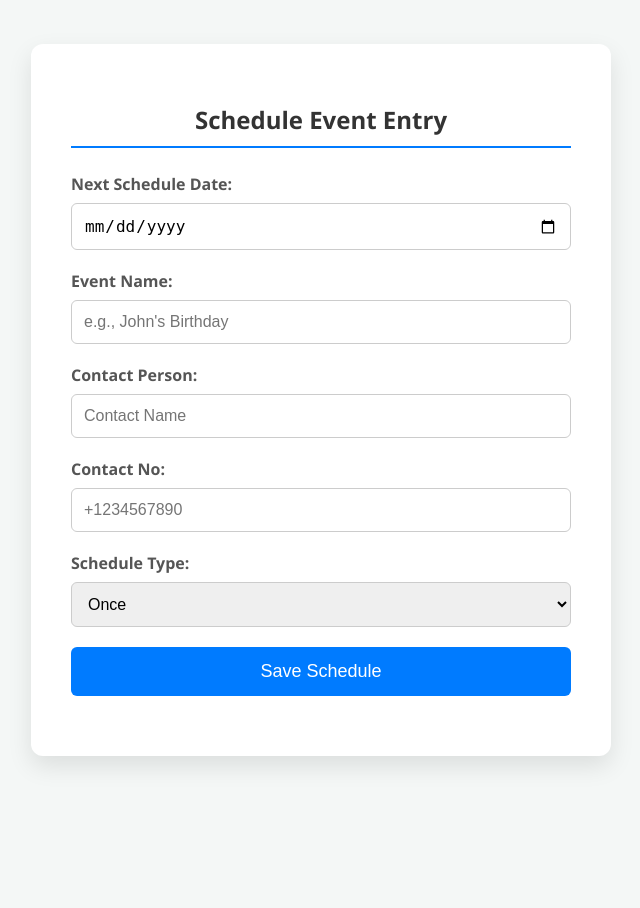
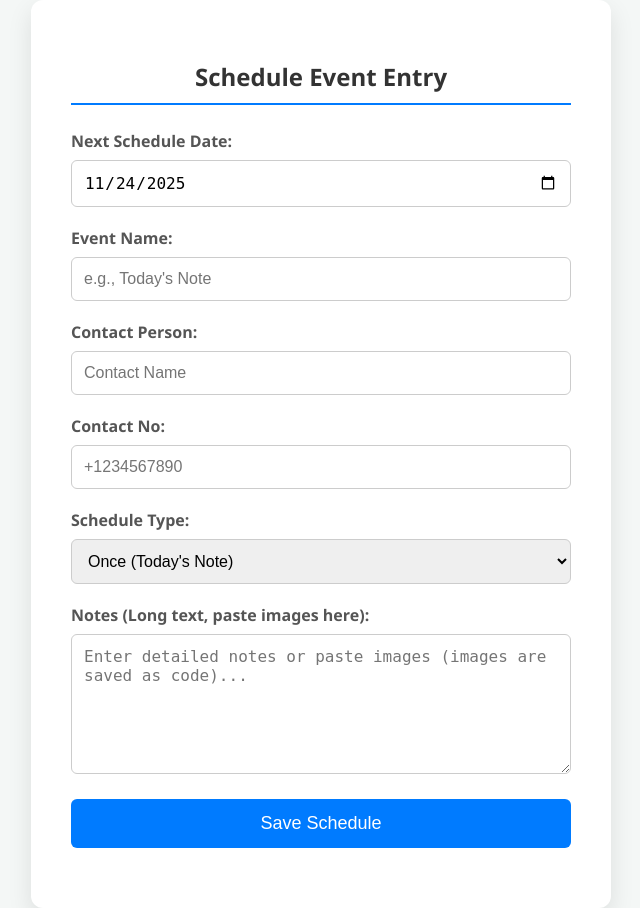
Before and after one commit to shaileshaml/autoapp, a PHP site: page /p1.php in a window 1280 px wide. Shown: the whole page, without its empty margins (319-959 px from the left). Before the commit the page ends 766 px from the top, so only its background shows below. Run offline with PHP 8.4, Linux system fonts and the light colour scheme; data that the repository does not hold is empty; some libraries are stand-ins or nearby versions.

Commit message:
Update p1.php

```diff
--- a/p1.php
+++ b/p1.php
@@ -1,6 +1,14 @@
 <?php
 if(1==2)
 {
+/*
+USE EventSchedulerDB;
+GO
+ALTER TABLE ScheduledEvents
+ADD Notes VARBINARY(MAX); -- Use VARBINARY(MAX) to store long base64 strings
+GO
+*/
+
 // (Same PHP connection and submission logic as before)
 // Remember to fill in your database credentials:
 $serverName = "your_server_name";
@@ -25,18 +33,22 @@ if ($_SERVER["REQUEST_METHOD"] == "POST") {
     $contactNo = filter_input(INPUT_POST, 'contact_no', FILTER_SANITIZE_STRING);
     $scheduleType = $_POST['schedule_type'];
     $periodInterval = ($scheduleType == 'Periodic') ? $_POST['period_interval'] : 'None';
+    // Notes field is now submitted as Base64 from JavaScript
+    $notesBase64 = $_POST['notes_base64'];
 
-    $tsql = "INSERT INTO ScheduledEvents (NextScheduleDate, EventName, ContactPerson, ContactNo, ScheduleType, PeriodInterval) VALUES (?, ?, ?, ?, ?, ?)";
+    $tsql = "INSERT INTO ScheduledEvents (NextScheduleDate, EventName, ContactPerson, ContactNo, ScheduleType, PeriodInterval, Notes) VALUES (?, ?, ?, ?, ?, ?, ?)";
 
     try {
         $stmt = $conn->prepare($tsql);
-        $stmt->execute([$nextScheduleDate, $eventName, $contactPerson, $contactNo, $scheduleType, $periodInterval]);
+        $stmt->execute([$nextScheduleDate, $eventName, $contactPerson, $contactNo, $scheduleType, $periodInterval, $notesBase64]);
         $message = "New record created successfully!";
     } catch (PDOException $e) {
         $message = "Error: " . $e->getMessage();
     }
 }
 }
+// Get today's date in YYYY-MM-DD format for default value
+$todayDate = date('Y-m-d');
 ?>
 
 <!DOCTYPE html>
@@ -46,86 +58,19 @@ if ($_SERVER["REQUEST_METHOD"] == "POST") {
     <meta name="viewport" content="width=device-width, initial-scale=1.0">
     <title>Attractive Schedule Event Form</title>
     <style>
-        /* CSS Styles for an attractive form */
-        body {
-            font-family: 'Segoe UI', Tahoma, Geneva, Verdana, sans-serif;
-            background-color: #f4f7f6;
-            display: flex;
-            justify-content: center;
-            align-items: center;
-            min-height: 100vh;
-            margin: 0;
-        }
-        .form-container {
-            background-color: #ffffff;
-            padding: 40px;
-            border-radius: 12px;
-            box-shadow: 0 10px 25px rgba(0, 0, 0, 0.1);
-            width: 100%;
-            max-width: 500px;
-        }
-        h2 {
-            color: #333;
-            margin-bottom: 25px;
-            text-align: center;
-            border-bottom: 2px solid #007bff;
-            padding-bottom: 10px;
-        }
-        .form-group {
-            margin-bottom: 20px;
-        }
-        label {
-            display: block;
-            margin-bottom: 8px;
-            color: #555;
-            font-weight: bold;
-        }
-        input, select {
-            width: 100%;
-            padding: 12px;
-            border: 1px solid #ccc;
-            border-radius: 6px;
-            box-sizing: border-box; /* Ensures padding doesn't affect width */
-            font-size: 16px;
-            transition: border-color 0.3s, box-shadow 0.3s;
-        }
-        input:focus, select:focus {
-            border-color: #007bff;
-            box-shadow: 0 0 5px rgba(0, 123, 255, 0.3);
-            outline: none;
-        }
-        .submit-btn {
-            background-color: #007bff;
-            color: white;
-            padding: 14px 20px;
-            border: none;
-            border-radius: 6px;
-            cursor: pointer;
-            width: 100%;
-            font-size: 18px;
-            transition: background-color 0.3s, transform 0.2s;
-        }
-        .submit-btn:hover {
-            background-color: #0056b3;
-            transform: translateY(-2px);
-        }
-        .message {
-            padding: 15px;
-            margin-bottom: 20px;
-            border-radius: 8px;
-            text-align: center;
-            font-weight: bold;
-        }
-        .success {
-            background-color: #d4edda;
-            color: #155724;
-            border: 1px solid #c3e6cb;
-        }
-        .error {
-            background-color: #f8d7da;
-            color: #721c24;
-            border: 1px solid #f5c6cb;
-        }
+        /* (CSS styles from previous response remain the same for general layout) */
+        body { font-family: 'Segoe UI', Tahoma, Geneva, Verdana, sans-serif; background-color: #f4f7f6; display: flex; justify-content: center; align-items: center; min-height: 100vh; margin: 0; }
+        .form-container { background-color: #ffffff; padding: 40px; border-radius: 12px; box-shadow: 0 10px 25px rgba(0, 0, 0, 0.1); width: 100%; max-width: 500px; }
+        h2 { color: #333; margin-bottom: 25px; text-align: center; border-bottom: 2px solid #007bff; padding-bottom: 10px; }
+        .form-group { margin-bottom: 20px; }
+        label { display: block; margin-bottom: 8px; color: #555; font-weight: bold; }
+        input, select, textarea { width: 100%; padding: 12px; border: 1px solid #ccc; border-radius: 6px; box-sizing: border-box; font-size: 16px; transition: border-color 0.3s, box-shadow 0.3s; }
+        input:focus, select:focus, textarea:focus { border-color: #007bff; box-shadow: 0 0 5px rgba(0, 123, 255, 0.3); outline: none; }
+        .submit-btn { background-color: #007bff; color: white; padding: 14px 20px; border: none; border-radius: 6px; cursor: pointer; width: 100%; font-size: 18px; transition: background-color 0.3s, transform 0.2s; }
+        .submit-btn:hover { background-color: #0056b3; transform: translateY(-2px); }
+        .message { padding: 15px; margin-bottom: 20px; border-radius: 8px; text-align: center; font-weight: bold; }
+        .success { background-color: #d4edda; color: #155724; border: 1px solid #c3e6cb; }
+        .error { background-color: #f8d7da; color: #721c24; border: 1px solid #f5c6cb; }
     </style>
     <script>
         // JavaScript to toggle visibility of the interval selection based on schedule type
@@ -137,6 +82,22 @@ if ($_SERVER["REQUEST_METHOD"] == "POST") {
             } else {
                 intervalGroup.style.display = "none";
             }
+        }
+
+        // Function to handle form submission and encode notes to Base64
+        function handleSubmit() {
+            const notesInput = document.getElementById('notes');
+            const base64Input = document.getElementById('notes_base64');
+
+            // Get the HTML content from the notes textarea
+            const notesContent = notesInput.value;
+
+            // Encode the string to Base64
+            // Note: window.btoa() is standard for Base64 encoding a string
+            base64Input.value = btoa(unescape(encodeURIComponent(notesContent)));
+
+            // The form will now submit the hidden input with the Base64 data
+            return true;
         }
     </script>
 </head>
@@ -150,15 +111,16 @@ if ($_SERVER["REQUEST_METHOD"] == "POST") {
             </div>
         <?php endif; ?>
 
-        <form method="post" action="<?php echo htmlspecialchars($_SERVER["PHP_SELF"]); ?>">
+        <form method="post" action="<?php echo htmlspecialchars($_SERVER["PHP_SELF"]); ?>" onsubmit="return handleSubmit()">
             <div class="form-group">
                 <label for="next_schedule_date">Next Schedule Date:</label>
-                <input type="date" id="next_schedule_date" name="next_schedule_date" required>
+                <!-- Default value set to today's date using PHP -->
+                <input type="date" id="next_schedule_date" name="next_schedule_date" value="<?php echo $todayDate; ?>" required>
             </div>
 
             <div class="form-group">
                 <label for="event_name">Event Name:</label>
-                <input type="text" id="event_name" name="event_name" placeholder="e.g., John's Birthday" required>
+                <input type="text" id="event_name" name="event_name" placeholder="e.g., Today's Note" required>
             </div>
 
             <div class="form-group">
@@ -173,13 +135,14 @@ if ($_SERVER["REQUEST_METHOD"] == "POST") {
 
             <div class="form-group">
                 <label for="schedule_type">Schedule Type:</label>
+                <!-- Default value set to 'Once' for a simple note -->
                 <select id="schedule_type" name="schedule_type" onchange="toggleInterval()">
-                    <option value="Once">Once</option>
+                    <option value="Once" selected>Once (Today's Note)</option>
                     <option value="Periodic">Periodic</option>
                 </select>
             </div>
 
-            <div class="form-group" id="interval_group">
+            <div class="form-group" id="interval_group" style="display: none;">
                 <label for="period_interval">Period Interval:</label>
                 <select id="period_interval" name="period_interval">
                     <option value="Yearly">Yearly (for birthdays)</option>
@@ -188,6 +151,14 @@ if ($_SERVER["REQUEST_METHOD"] == "POST") {
             </div>
 
             <div class="form-group">
+                <label for="notes">Notes (Long text, paste images here):</label>
+                <textarea id="notes" name="notes" rows="6" placeholder="Enter detailed notes or paste images (images are saved as code)..."></textarea>
+            </div>
+
+            <!-- Hidden input to store the Base64 version of the notes -->
+            <input type="hidden" id="notes_base64" name="notes_base64">
+
+            <div class="form-group">
                 <input type="submit" value="Save Schedule" class="submit-btn">
             </div>
         </form>
```
